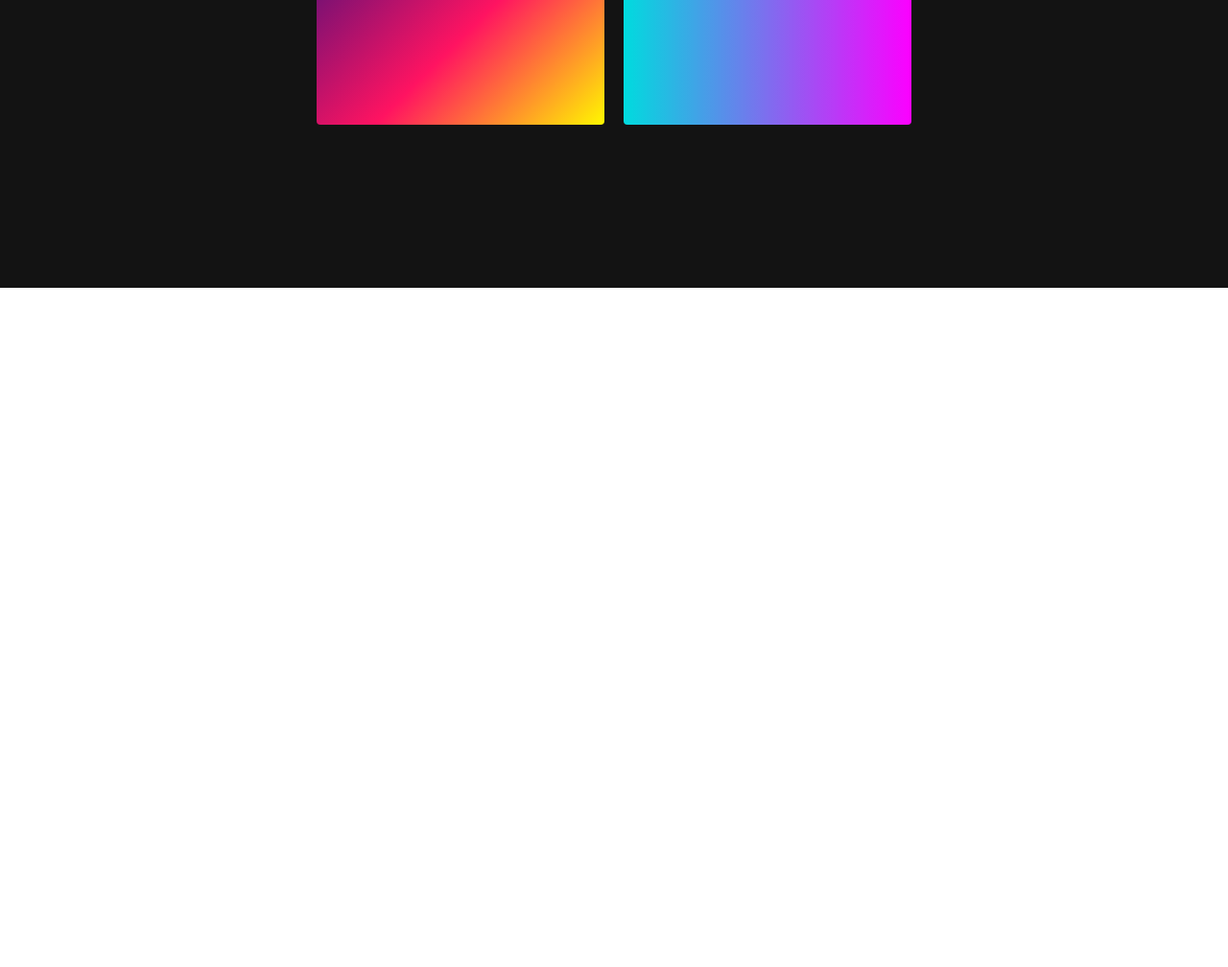
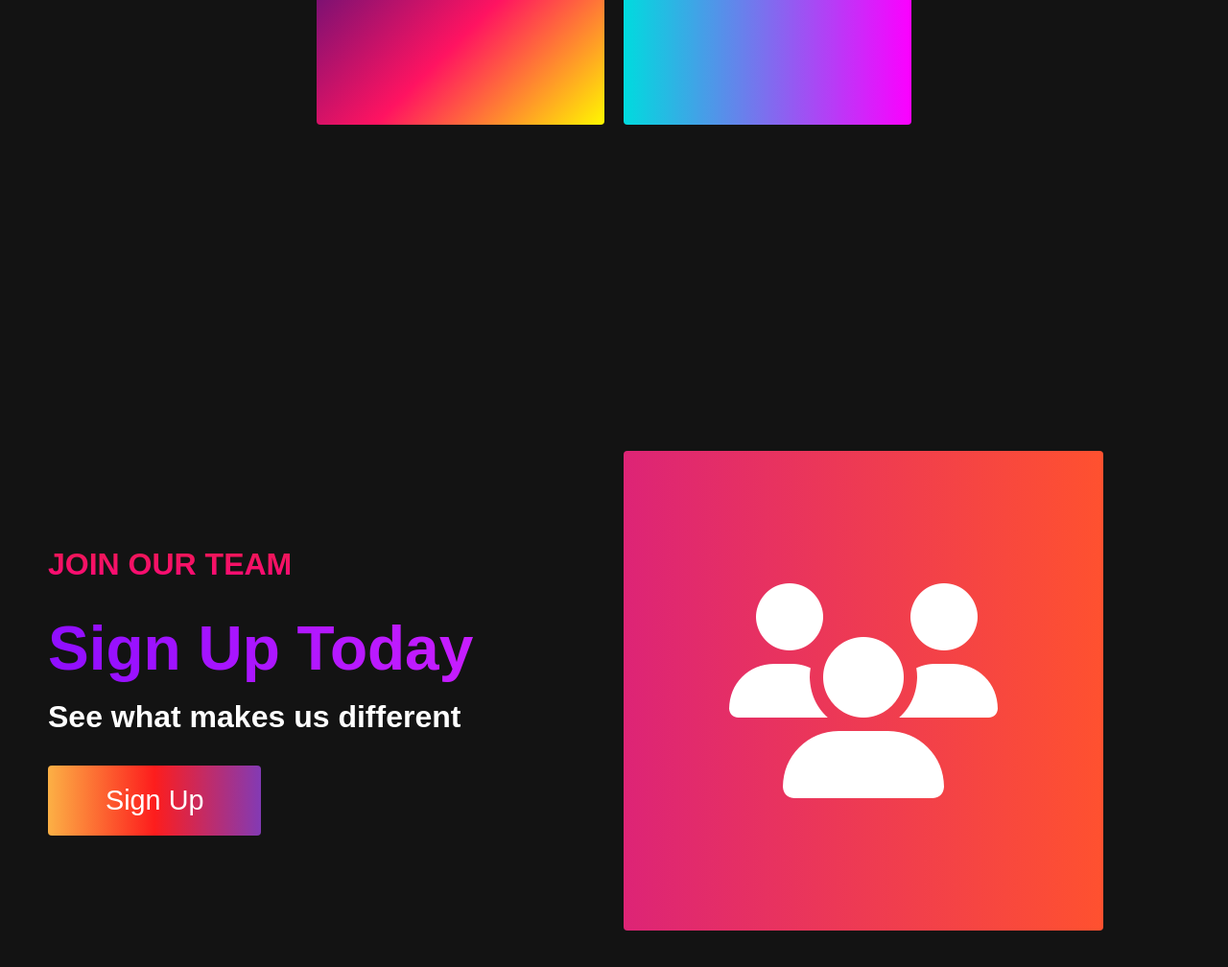
Before and after one commit to Victordavid09/HTML-CSS-JS-Scroll-App, a plain HTML site: page index.html in a window 1280 px wide. Shown: the part 2728-3736 px from the top of the page at 96% size. Before the commit the page ends 3028 px from the top, so only its background shows below. Drawn offline with Linux system fonts and the light colour scheme.

Commit message:
Features Section.

```diff
--- a/index.html
+++ b/index.html
@@ -88,6 +88,21 @@
             </div>
         </div>
     </div>
+
+    <!-- Features Section -->
+    <div class="main" id="sign-up">
+        <div class="main__container">
+            <div class="main__content">
+                <h1>Join Our Team</h1>
+                <h2>Sign Up Today</h2>
+                <p>See what makes us different</p>
+                <button class="main__btn"><a href="#">Sign Up</a></button>
+            </div>
+            <div class="main__img--container">
+                <div class="main__img--card" id="card-2"><i class="fas fa-users"></i></div>
+            </div>
+        </div>
+    </div>
     <script src="app.js"></script>
 </body>
 </html>
--- a/styles.css
+++ b/styles.css
@@ -364,7 +364,7 @@
     background-image: linear-gradient(to right, #00dbde 0%, #fc00ff 100%);
 }
 
-.fa-layer-group, fa-users {
+.fa-layer-group,.fa-users {
     font-size: 14rem;
 }
 
```
